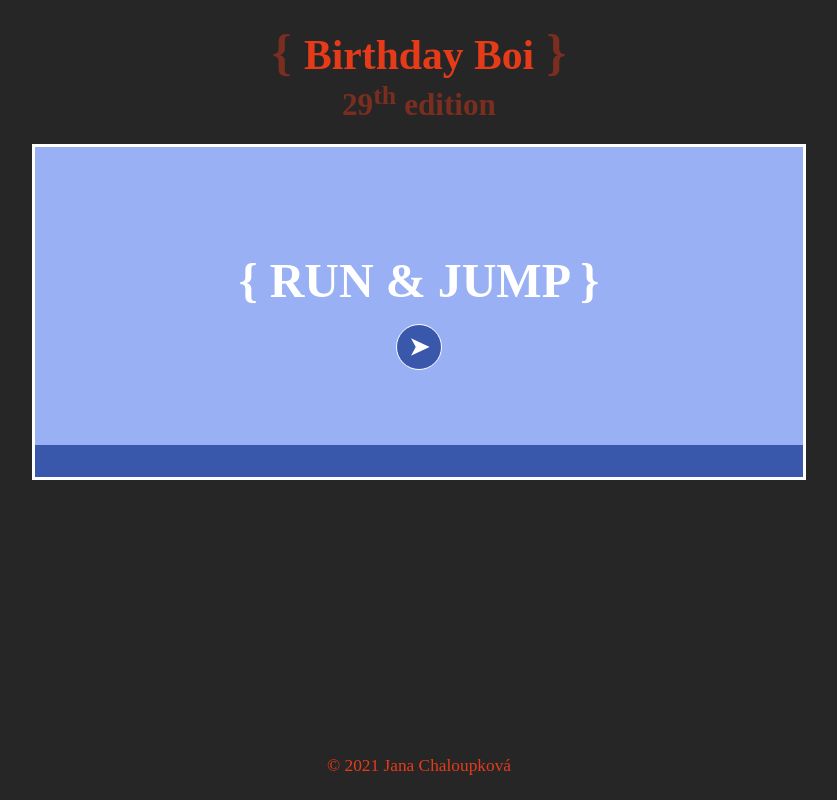
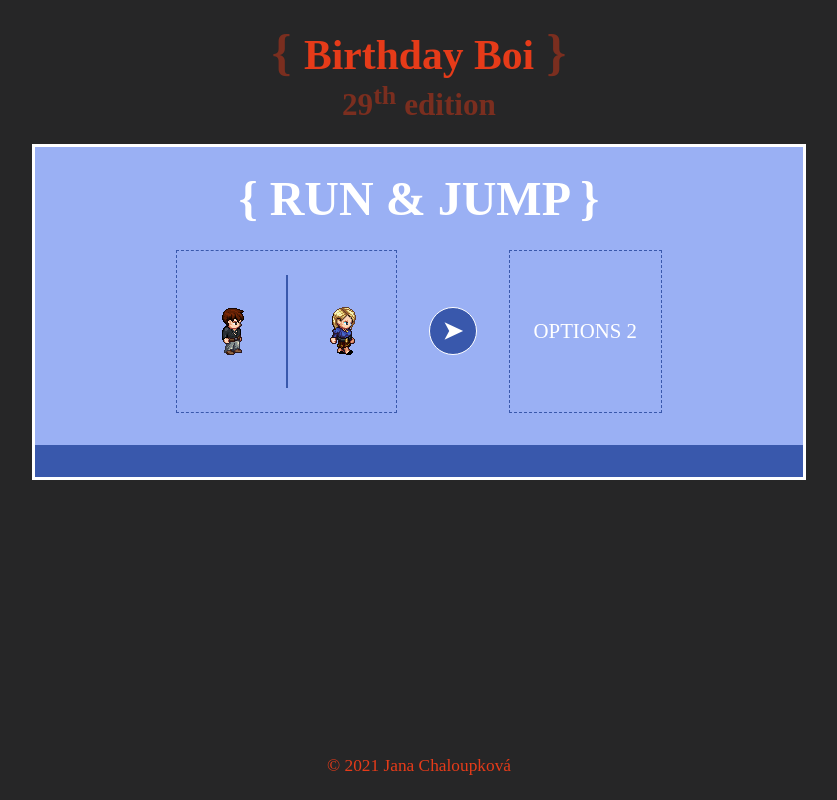
Before and after one commit to agnes97/birthday-boi, a React (Create React App) app: page / in a window 1280 px wide. Shown: the whole page, without its empty margins (221-1058 px from the left). Built offline with nearby package versions, Linux system fonts and the light colour scheme.

Commit message:
✨ Add Hero option to StartScreen

```diff
--- a/src/games/RunAndJump/components/StartScreen/index.css
+++ b/src/games/RunAndJump/components/StartScreen/index.css
@@ -10,23 +10,63 @@ section.game-box > .start-screen-container > h2 {
     font-size: 3rem;
     margin-top: 0;
     margin-bottom: 1rem;
+    margin: 1.5rem 0;
+}
+
+section.game-box > .start-screen-container > .options-container {
+    display: flex;
+    flex-direction: row;
+    gap: 2rem;
+    justify-content: center;
+    align-items: center;
+    flex-grow: 1;
+    margin-bottom: 4rem;
+}
+
+section.game-box > .start-screen-container > .options-container > .option {
+    padding: 1.5rem;
+    border: 0.1rem dashed hsl(224, 50%, 45%);
+    height: 100%;
+    display: flex;
+    flex-direction: row;
+    justify-content: center;
+    align-items: center;
+    gap: 1.5rem;
+}
+
+section.game-box > .start-screen-container > .options-container > .option > hr {
+    border: none;
+    width: 0.1rem;
+    height: 100%;
+    background-color: hsl(224, 50%, 45%);
+}
+
+section.game-box > .start-screen-container > .options-container > .option > img {
+    padding: 1rem;
+    cursor: pointer;
+}
+
+section.game-box > .start-screen-container > .options-container > .option > img:hover {
+    background-color: hsl(224, 50%, 45%);
 }
 
 /* TODO: Create re-usable button component with optional animation! */
-section.game-box > .start-screen-container > button {
+section.game-box > .start-screen-container * button {
     border: 0.1rem solid hsl(0, 0%, 100%);
     color: hsl(0, 0%, 100%);
     padding: 0.5rem;
     font-weight: bold;
     font-size: 1.5rem;
     border-radius: 50%;
+    min-width: 3rem;
     aspect-ratio: 1 / 1;
     transition: transform 1s linear;
     background-color: hsl(224, 50%, 45%);
+    line-height: 0;
 }
 
 
-section.game-box > .start-screen-container > button:hover {
+section.game-box > .start-screen-container * button:hover {
     background-color: white;
     border: 0.1rem solid hsl(0, 0%, 0%);
     color: hsl(0, 0%, 0%);
--- a/src/games/RunAndJump/components/StartScreen/index.tsx
+++ b/src/games/RunAndJump/components/StartScreen/index.tsx
@@ -1,5 +1,7 @@
 import { FC } from 'react'
 import './index.css'
+import Agnes from '../../../../assets/agnes.gif'
+import Henry from '../../../../assets/henry.gif'
 
 type Props = {
     startGame: () => void
@@ -10,7 +12,15 @@ const title = '{ RUN & JUMP }'
 const StartScreen: FC<Props> = ({ startGame }) => (
     <div className='start-screen-container'>
         <h2>{title}</h2>
-        <button onClick={startGame} title="PLAY GAME">&#x27A4;</button>
+        <div className='options-container'>
+            <div className='option'>
+                <img src={Henry} alt="Henry" />
+                <hr />
+                <img src={Agnes} alt="Agnes" />
+            </div>
+            <button onClick={startGame} title="PLAY GAME">&#x27A4;</button>
+            <div className='option'>OPTIONS 2</div>
+        </div>
     </div>
 )
 
```
